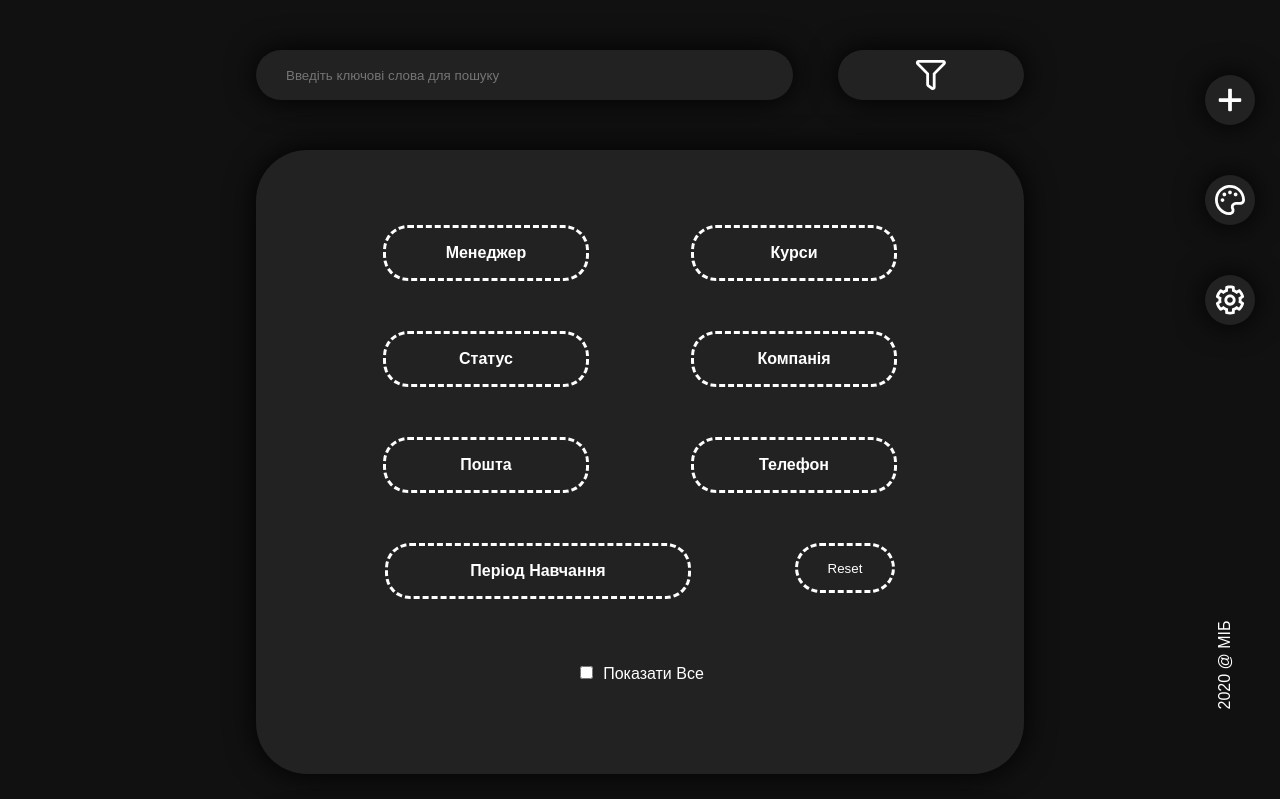
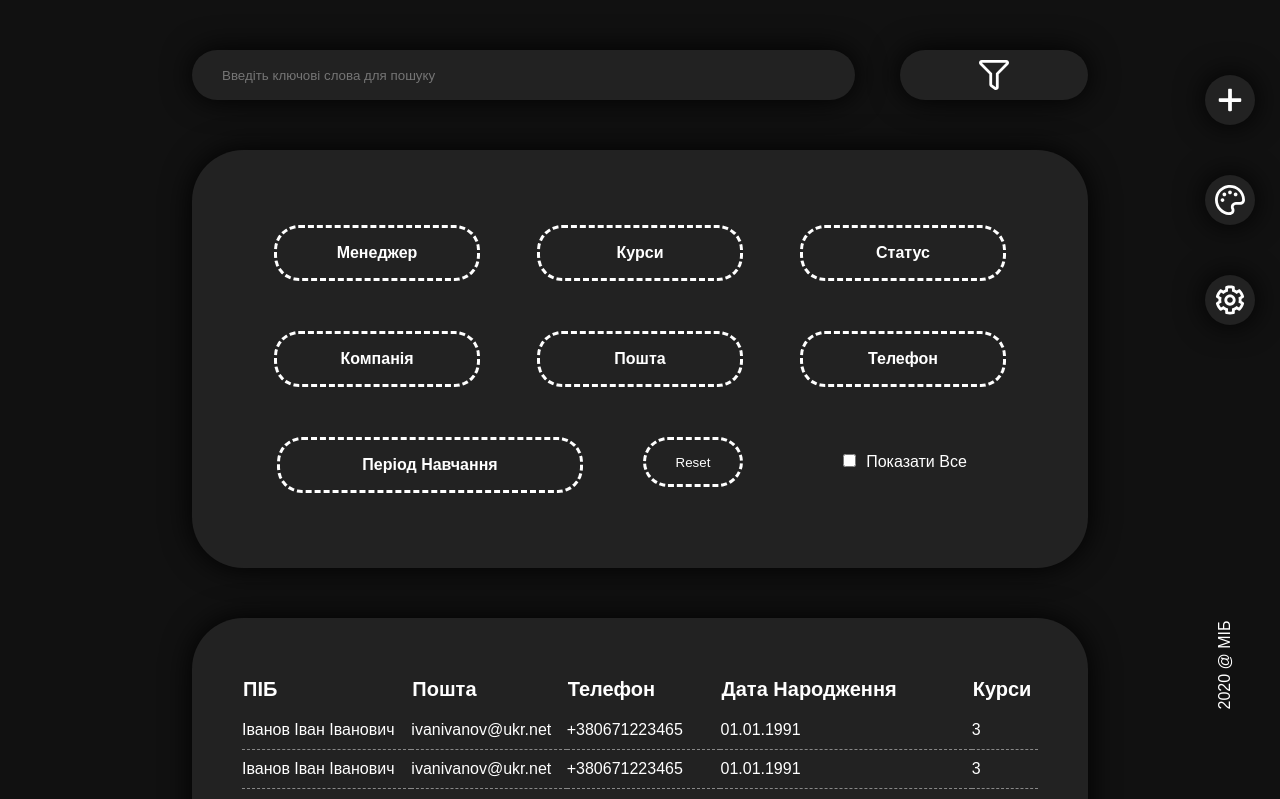
Before and after one commit to BohaLash/CRM, a plain HTML site: page index.html in a window 1280 px wide. Shown: the top 799 px of the page. Drawn offline with Linux system fonts and the light colour scheme.

Commit message:
The Best CRM Ever

```diff
--- a/css/main.css
+++ b/css/main.css
@@ -1,3 +1,6 @@
+/* The Best CRM Ever */
+
+
 /* Darck Theme*/
 
 :root {
@@ -134,9 +137,9 @@ section {
     border-radius: 4vw;
 }
 
-@media screen and (max-width: 1000px) {
+@media screen and (min-width: 1000px) {
     section {
-        width: 90%;
+        width: 70%;
     }
 }
 
```
